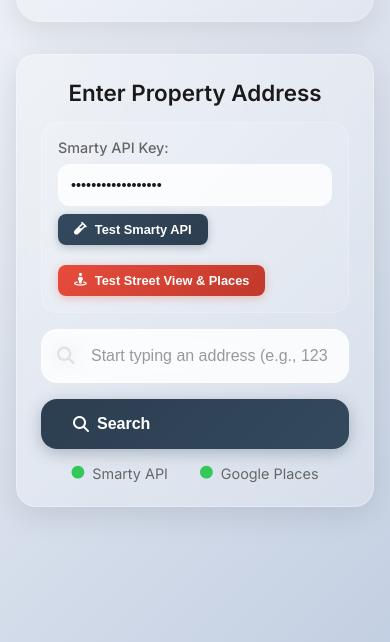
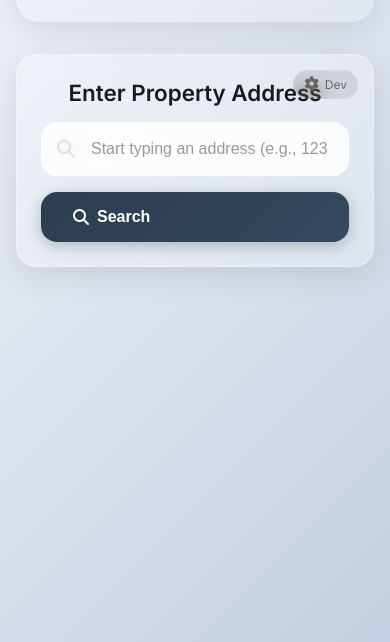
Before and after one commit to egoscicki/Home-POC, a website: page index.html in a window 390 px wide. Shown: the part 202-844 px from the top of the page. Drawn offline with nearby package versions, Linux system fonts and the light colour scheme; some packages are replaced by stand-ins of ours.

Commit message:
Hide API test buttons and configuration from main interface, add developer toggle for debugging access

```diff
--- a/app.js
+++ b/app.js
@@ -1623,6 +1623,30 @@ class HomeValueTracker {
         }
     }
 
+    toggleDeveloperPanel() {
+        const apiConfigSection = document.getElementById('apiConfigSection');
+        const apiStatus = document.querySelector('.api-status');
+        const developerToggle = document.getElementById('developerToggle');
+
+        if (apiConfigSection.style.display === 'none') {
+            // Show developer panel
+            apiConfigSection.style.display = 'block';
+            apiStatus.style.display = 'flex';
+            developerToggle.innerHTML = '<i class="fas fa-eye-slash"></i><span>Hide Dev</span>';
+            developerToggle.style.background = 'rgba(0, 0, 0, 0.2)';
+            developerToggle.style.color = '#333';
+            console.log('🔧 Developer panel shown');
+        } else {
+            // Hide developer panel
+            apiConfigSection.style.display = 'none';
+            apiStatus.style.display = 'none';
+            developerToggle.innerHTML = '<i class="fas fa-cog"></i><span>Dev</span>';
+            developerToggle.style.background = 'rgba(0, 0, 0, 0.1)';
+            developerToggle.style.color = '#666';
+            console.log('🔧 Developer panel hidden');
+        }
+    }
+
     processStreetAddressData(data) {
         // Process street-address endpoint data
         if (data && data.length > 0) {
--- a/index.html
+++ b/index.html
@@ -28,14 +28,20 @@
                 <div class="glass-card">
                     <h2>Enter Property Address</h2>
 
-                    <!-- API Configuration -->
-                    <div class="api-config-section">
+                    <!-- Developer Panel Toggle (Hidden by default) -->
+                    <div class="developer-toggle" id="developerToggle" onclick="homeTracker.toggleDeveloperPanel()" style="display: none;">
+                        <i class="fas fa-cog"></i>
+                        <span>Dev</span>
+                    </div>
+
+                    <!-- API Configuration (Hidden) -->
+                    <div class="api-config-section" id="apiConfigSection" style="display: none;">
                         <div class="config-item">
                             <label for="smartyApiKey">Smarty API Key:</label>
                             <input
                                 type="password"
                                 id="smartyApiKey"
-                                value="243482185511107349"
+                                value="6c0752f5-46ea-9e7c-725f-138e2f0eb6af"
                                 placeholder="Enter your Smarty API key"
                             >
                             <div class="test-buttons">
@@ -68,7 +74,8 @@
                         </button>
                     </div>
 
-                    <div class="api-status">
+                    <!-- API Status (Hidden) -->
+                    <div class="api-status" style="display: none;">
                         <div class="status-item">
                             <i class="fas fa-circle status-icon" id="smartyStatus"></i>
                             <span>Smarty API</span>
--- a/style.css
+++ b/style.css
@@ -1009,3 +1009,49 @@ body {
         font-size: 0.75rem;
     }
 }
+
+/* Developer Toggle */
+.developer-toggle {
+    position: absolute;
+    top: 20px;
+    right: 20px;
+    background: rgba(0, 0, 0, 0.1);
+    color: #666;
+    padding: 8px 12px;
+    border-radius: 20px;
+    cursor: pointer;
+    font-size: 0.8rem;
+    display: flex;
+    align-items: center;
+    gap: 6px;
+    transition: all 0.3s ease;
+    backdrop-filter: blur(10px);
+    border: 1px solid rgba(255, 255, 255, 0.1);
+}
+
+.developer-toggle:hover {
+    background: rgba(0, 0, 0, 0.2);
+    color: #333;
+}
+
+.developer-toggle i {
+    font-size: 0.9rem;
+}
+
+/* Show developer toggle in development mode */
+@media (max-width: 1200px) {
+    .developer-toggle {
+        display: flex !important;
+    }
+}
+
+/* Always show developer toggle on small screens for debugging */
+@media (max-width: 768px) {
+    .developer-toggle {
+        display: flex !important;
+        top: 15px;
+        right: 15px;
+        padding: 6px 10px;
+        font-size: 0.75rem;
+    }
+}
```
